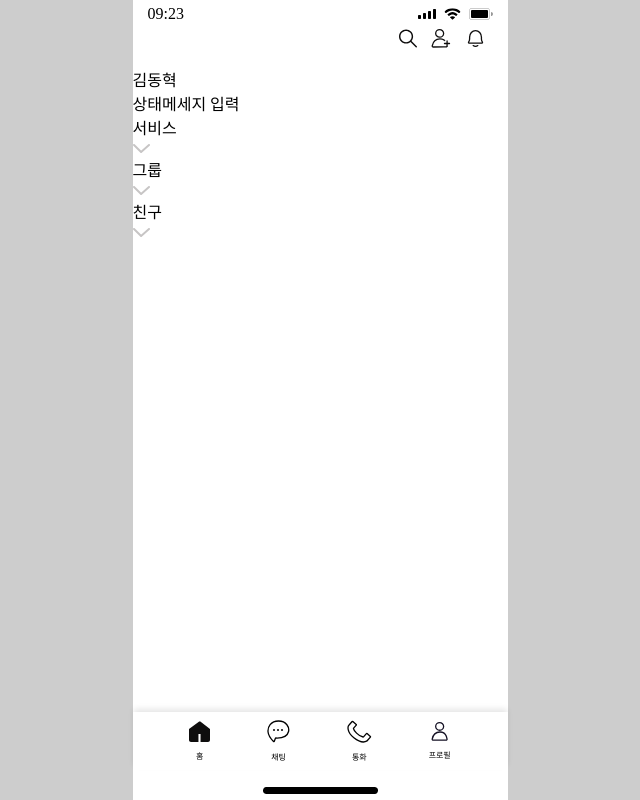
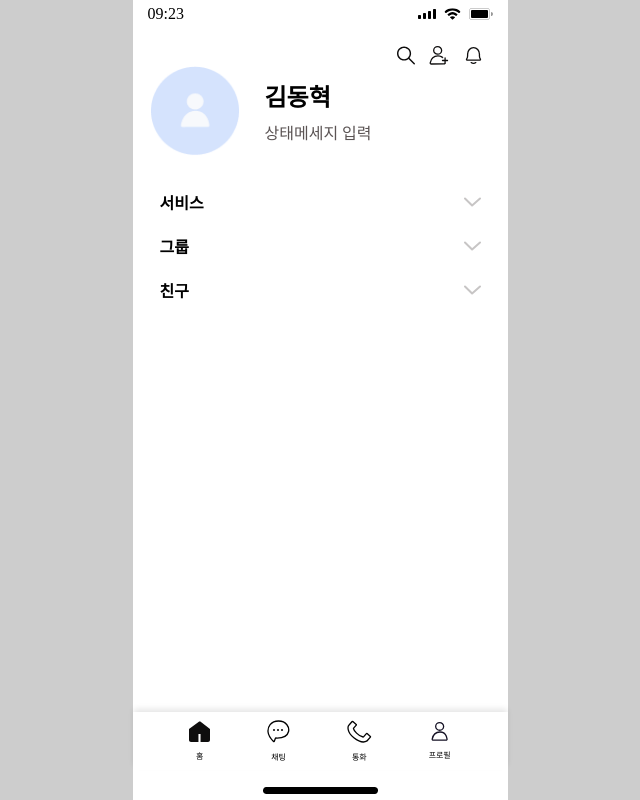
Before and after one commit to CEOS-Developers/react-messenger-19th, a React (Create React App) app: page / in a window 1280 px wide. Shown: the whole page, without its empty margins (320-960 px from the left). Built offline with nearby package versions, Linux system fonts and the light colour scheme.

Commit message:
feat: mainPage UI

```diff
--- a/src/components/units/Main/UserList.style.ts
+++ b/src/components/units/Main/UserList.style.ts
@@ -3,12 +3,13 @@ import styled from 'styled-components';
 export const Wrapper = styled.div`
 	display: flex;
 	flex-direction: column;
+
+	padding: 17px;
 `;
 
 export const HeaderBar = styled.div`
 	display: flex;
 	justify-content: right;
-	padding: 0 15px;
 `;
 
 export const Icon = styled.img`
@@ -16,18 +17,48 @@ export const Icon = styled.img`
 	cursor: pointer;
 `;
 
-export const MyProfileContainer = styled.div``;
+export const MyProfileContainer = styled.div`
+	display: flex;
+	margin-bottom: 24px;
+`;
 
-export const MyProfilePhoto = styled.img``;
+export const MyProfilePhoto = styled.img`
+	width: 90px;
+	height: 90px;
+`;
 
-export const ProfileTextContainer = styled.div``;
+export const ProfileTextContainer = styled.div`
+	display: flex;
+	flex-direction: column;
+	justify-content: center;
 
-export const MyName = styled.p``;
+	padding: 0 25px;
+`;
 
-export const MyStatusMessage = styled.p``;
+export const MyName = styled.p`
+	font-size: 24px;
+	font-weight: 600;
+`;
 
-export const SubTab = styled.div``;
+export const MyStatusMessage = styled.p`
+	font-size: 16px;
+	color: #5b5454;
 
-export const SubText = styled.p``;
+	padding-top: 7px;
+`;
 
-export const MoreIcon = styled.img``;
+export const SubTab = styled.div`
+	display: flex;
+	justify-content: space-between;
+
+	padding: 10px;
+`;
+
+export const SubText = styled.p`
+	font-size: 16px;
+	font-weight: 700;
+`;
+
+export const MoreIcon = styled.img`
+	cursor: pointer;
+`;
--- a/src/components/units/Main/UserList.tsx
+++ b/src/components/units/Main/UserList.tsx
@@ -11,7 +11,7 @@ export default function UserList(): JSX.Element {
 				</U.HeaderBar>
 
 				<U.MyProfileContainer>
-					<U.MyProfilePhoto />
+					<U.MyProfilePhoto src="/main/MyProfile.png" />
 
 					<U.ProfileTextContainer>
 						<U.MyName>김동혁</U.MyName>
```
Also changed, not shown: public/main/MyProfile.png (added).
